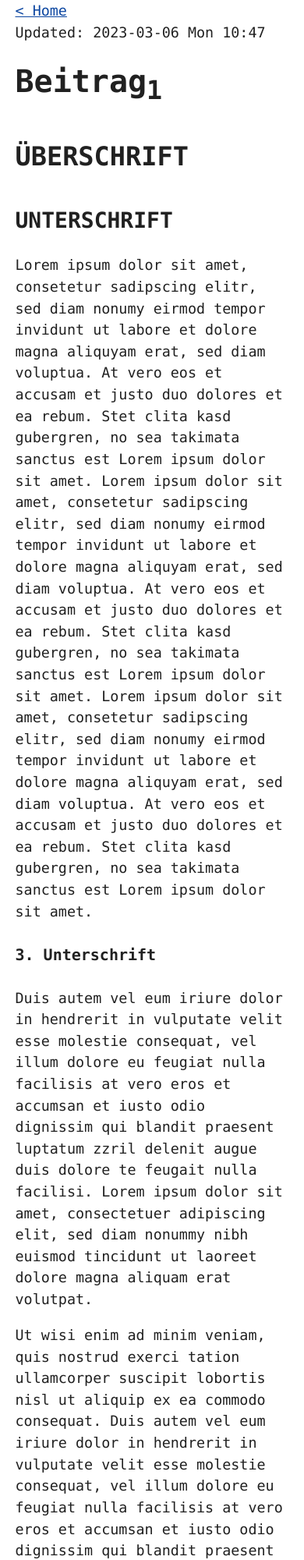
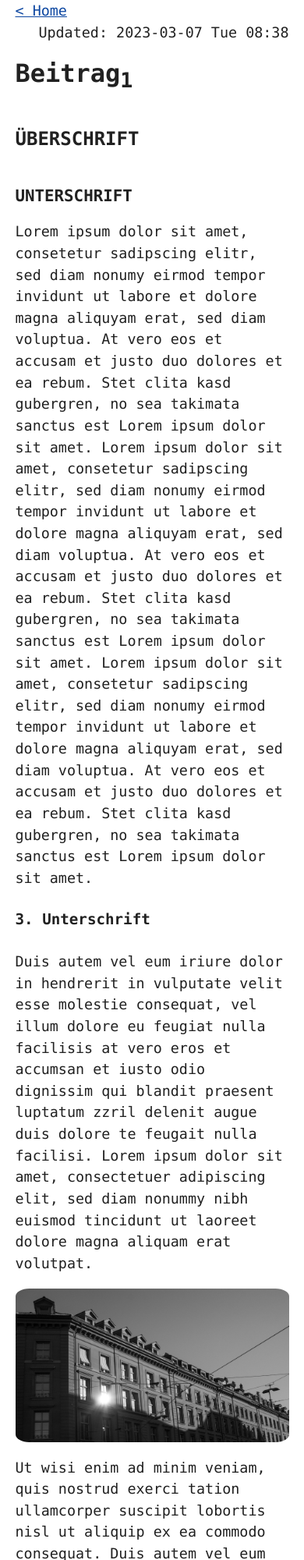
Before and after one commit to lkslba/lkslba.github.io, a plain HTML site: page public/blog/beitrag_1.html in a window 390 px wide. Shown: the top 2000 px of the page at 78% size. Drawn offline with Linux system fonts and the light colour scheme.

Commit message:
changed header, improved image-styling, modified font sizing

```diff
--- a/content/style.css
+++ b/content/style.css
@@ -110,16 +110,16 @@ body > footer {
 
 /* Format headers */
 h1 {
-  font-size: 2rem;
+  font-size: 2.2rem;
 }
 
 h2 {
-  font-size: 1.5rem;
+  font-size: 1.7rem;
   margin-top: 3rem;
 }
 
 h3 {
-  font-size: 1.3rem;
+  font-size: 1.4rem;
   margin-top: 3rem;
 }
 
@@ -147,22 +147,26 @@ h3 {
   line-height: 1.1;
 }
 
-/* Reduce header size on mobile */
+/* mobile adaptations */
 @media only screen and (max-width: 720px) {
   h1 {
-    font-size: 2.5rem;
+    font-size: 2.0rem;
   }
 
   h2 {
-    font-size: 2.1rem;
+    font-size: 1.5rem;
   }
 
   h3 {
-    font-size: 1.75rem;
+    font-size: 1.3rem;
   }
 
   h4 {
-    font-size: 1.25rem;
+    font-size: 1.2rem;
+  }
+
+  img[src = "avatar.jpeg"] {
+    display: none;
   }
 }
 
@@ -624,3 +628,28 @@ progress::-moz-progress-bar {
 progress:indeterminate::-moz-progress-bar {
   background-color: var(--accent-bg);
 }
+
+/*image styling */
+
+img{
+  max-width: 100%;
+  width: auto;
+  height: auto;
+  display: block;
+  margin-left: auto;
+  margin-right: auto;
+  border-radius: 5%;
+
+}
+
+img[src = "avatar.jpeg"] {
+  border-radius: 50%;
+  width: 150px;
+  float: right;
+}
+
+/* format preamble */
+
+#updated{
+  float: right;
+}
--- a/public/blog/beitrag_1.html
+++ b/public/blog/beitrag_1.html
@@ -12,30 +12,36 @@
 <nav>
   <a href="../index.html">&lt; Home</a>
 </nav>
-<div id="updated">Updated: 2023-03-06 Mon 10:47</div>
+<div id="updated">Updated: 2023-03-07 Tue 08:38</div>
 </div>
 <div id="content" class="content">
 <header>
 <h1 class="title">Beitrag<sub>1</sub></h1>
 </header>
-<div id="outline-container-org7230fc5" class="outline-2">
-<h2 id="org7230fc5">ÜBERSCHRIFT</h2>
-<div class="outline-text-2" id="text-org7230fc5">
+<div id="outline-container-orgcf46aef" class="outline-2">
+<h2 id="orgcf46aef">ÜBERSCHRIFT</h2>
+<div class="outline-text-2" id="text-orgcf46aef">
 </div>
-<div id="outline-container-org14469ea" class="outline-3">
-<h3 id="org14469ea">UNTERSCHRIFT</h3>
-<div class="outline-text-3" id="text-org14469ea">
+<div id="outline-container-orgc9666ab" class="outline-3">
+<h3 id="orgc9666ab">UNTERSCHRIFT</h3>
+<div class="outline-text-3" id="text-orgc9666ab">
 <p>
 Lorem ipsum dolor sit amet, consetetur sadipscing elitr, sed diam nonumy eirmod tempor invidunt ut labore et dolore magna aliquyam erat, sed diam voluptua. At vero eos et accusam et justo duo dolores et ea rebum. Stet clita kasd gubergren, no sea takimata sanctus est Lorem ipsum dolor sit amet. Lorem ipsum dolor sit amet, consetetur sadipscing elitr, sed diam nonumy eirmod tempor invidunt ut labore et dolore magna aliquyam erat, sed diam voluptua. At vero eos et accusam et justo duo dolores et ea rebum. Stet clita kasd gubergren, no sea takimata sanctus est Lorem ipsum dolor sit amet. Lorem ipsum dolor sit amet, consetetur sadipscing elitr, sed diam nonumy eirmod tempor invidunt ut labore et dolore magna aliquyam erat, sed diam voluptua. At vero eos et accusam et justo duo dolores et ea rebum. Stet clita kasd gubergren, no sea takimata sanctus est Lorem ipsum dolor sit amet.
 </p>
 </div>
 
-<div id="outline-container-org7b0fbe2" class="outline-4">
-<h4 id="org7b0fbe2">3. Unterschrift</h4>
-<div class="outline-text-4" id="text-org7b0fbe2">
+<div id="outline-container-orgaf7be6e" class="outline-4">
+<h4 id="orgaf7be6e">3. Unterschrift</h4>
+<div class="outline-text-4" id="text-orgaf7be6e">
 <p>
 Duis autem vel eum iriure dolor in hendrerit in vulputate velit esse molestie consequat, vel illum dolore eu feugiat nulla facilisis at vero eros et accumsan et iusto odio dignissim qui blandit praesent luptatum zzril delenit augue duis dolore te feugait nulla facilisi. Lorem ipsum dolor sit amet, consectetuer adipiscing elit, sed diam nonummy nibh euismod tincidunt ut laoreet dolore magna aliquam erat volutpat.
 </p>
+
+
+<figure id="org89e4a74">
+<img src="../bern.jpeg" alt="bern.jpeg">
+
+</figure>
 
 <p>
 Ut wisi enim ad minim veniam, quis nostrud exerci tation ullamcorper suscipit lobortis nisl ut aliquip ex ea commodo consequat. Duis autem vel eum iriure dolor in hendrerit in vulputate velit esse molestie consequat, vel illum dolore eu feugiat nulla facilisis at vero eros et accumsan et iusto odio dignissim qui blandit praesent luptatum zzril delenit augue duis dolore te feugait nulla facilisi.
@@ -55,8 +61,8 @@ At vero eos et accusam et justo duo dolores et ea rebum. Stet clita kasd gubergr
 </div>
 
 <ul class="org-ul">
-<li><a id="orged6d612"></a>5. Unterschrift<br>
-<div class="outline-text-6" id="text-orged6d612">
+<li><a id="org7969068"></a>5. Unterschrift<br>
+<div class="outline-text-6" id="text-org7969068">
 <p>
 Consetetur sadipscing elitr, sed diam nonumy eirmod tempor invidunt ut labore et dolore magna aliquyam erat, sed diam voluptua. At vero eos et accusam et justo duo dolores et ea rebum. Stet clita kasd gubergren, no sea takimata sanctus est Lorem ipsum dolor sit amet. Lorem ipsum dolor sit amet, consetetur sadipscing elitr, sed diam nonumy eirmod tempor invidunt ut labore et dolore magna aliquyam erat, sed diam voluptua. At vero eos et accusam et justo duo dolores et ea rebum. Stet clita kasd gubergren, no sea takimata sanctus est Lorem ipsum dolor sit amet. Lorem ipsum dolor sit amet, consetetur sadipscing elitr, sed diam nonumy eirmod tempor invidunt ut labore et dolore magna aliquyam erat, sed diam voluptua. At vero eos et accusam et justo duo dolores et ea rebum. Stet clita kasd gubergren, no sea takimata sanctus.
 </p>
--- a/public/style.css
+++ b/public/style.css
@@ -110,16 +110,16 @@ body > footer {
 
 /* Format headers */
 h1 {
-  font-size: 2rem;
+  font-size: 2.2rem;
 }
 
 h2 {
-  font-size: 1.5rem;
+  font-size: 1.7rem;
   margin-top: 3rem;
 }
 
 h3 {
-  font-size: 1.3rem;
+  font-size: 1.4rem;
   margin-top: 3rem;
 }
 
@@ -147,22 +147,26 @@ h3 {
   line-height: 1.1;
 }
 
-/* Reduce header size on mobile */
+/* mobile adaptations */
 @media only screen and (max-width: 720px) {
   h1 {
-    font-size: 2.5rem;
+    font-size: 2.0rem;
   }
 
   h2 {
-    font-size: 2.1rem;
+    font-size: 1.5rem;
   }
 
   h3 {
-    font-size: 1.75rem;
+    font-size: 1.3rem;
   }
 
   h4 {
-    font-size: 1.25rem;
+    font-size: 1.2rem;
+  }
+
+  img[src = "avatar.jpeg"] {
+    display: none;
   }
 }
 
@@ -624,3 +628,28 @@ progress::-moz-progress-bar {
 progress:indeterminate::-moz-progress-bar {
   background-color: var(--accent-bg);
 }
+
+/*image styling */
+
+img{
+  max-width: 100%;
+  width: auto;
+  height: auto;
+  display: block;
+  margin-left: auto;
+  margin-right: auto;
+  border-radius: 5%;
+
+}
+
+img[src = "avatar.jpeg"] {
+  border-radius: 50%;
+  width: 150px;
+  float: right;
+}
+
+/* format preamble */
+
+#updated{
+  float: right;
+}
```
Also changed, not shown: public/blog/sitemap.html (+1 -1 lines), public/index.html (+11 -14 lines), content/bern.jpeg (added), public/bern.jpeg (added), 8 other files.
